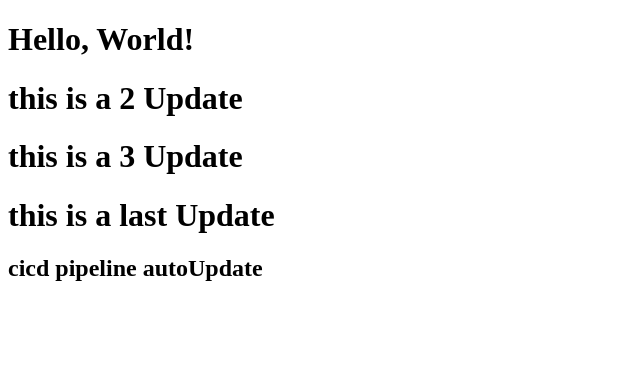
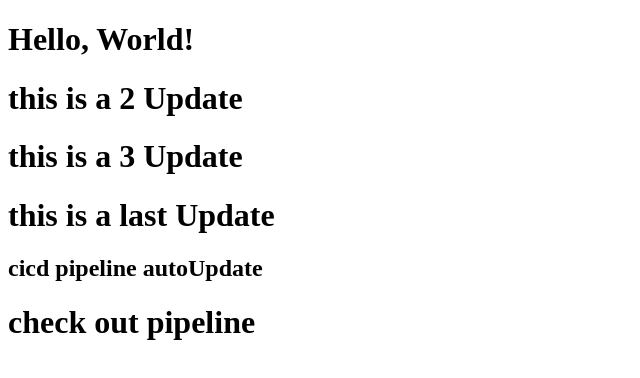
Before and after one commit to azizsk3555/my-first-project, a plain HTML site: page index.html in a window 1280 px wide. Shown: the whole page, without its empty margins (0-640 px from the left). Drawn offline with Linux system fonts and the light colour scheme.

Commit message:
Add additional heading for pipeline check in index.html

```diff
--- a/index.html
+++ b/index.html
@@ -11,5 +11,6 @@
     <h1>this is a 3 Update</h1>
     <h1>this is a last Update</h1>
     <h2>cicd pipeline autoUpdate</h2>
+    <h1>check out pipeline</h1>
 </body>
 </html>
```
